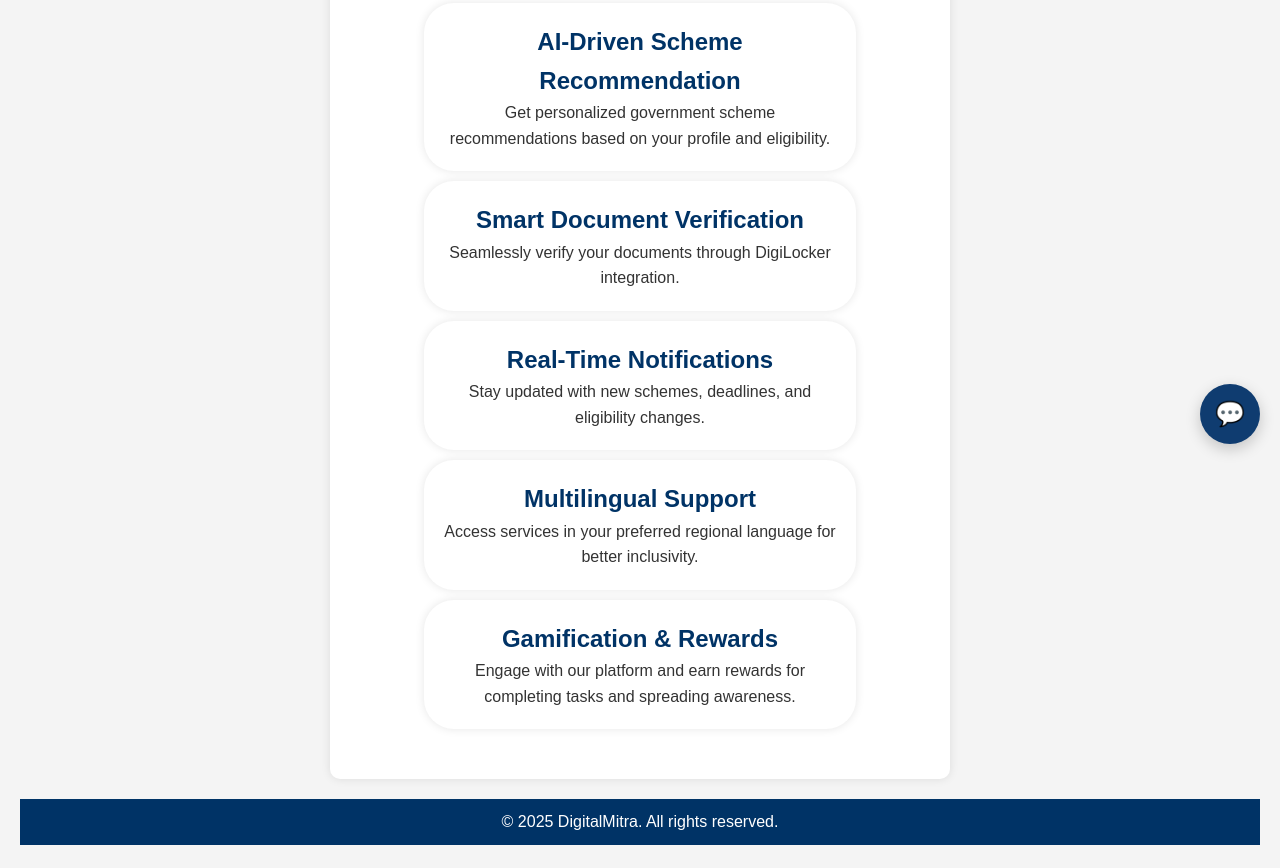
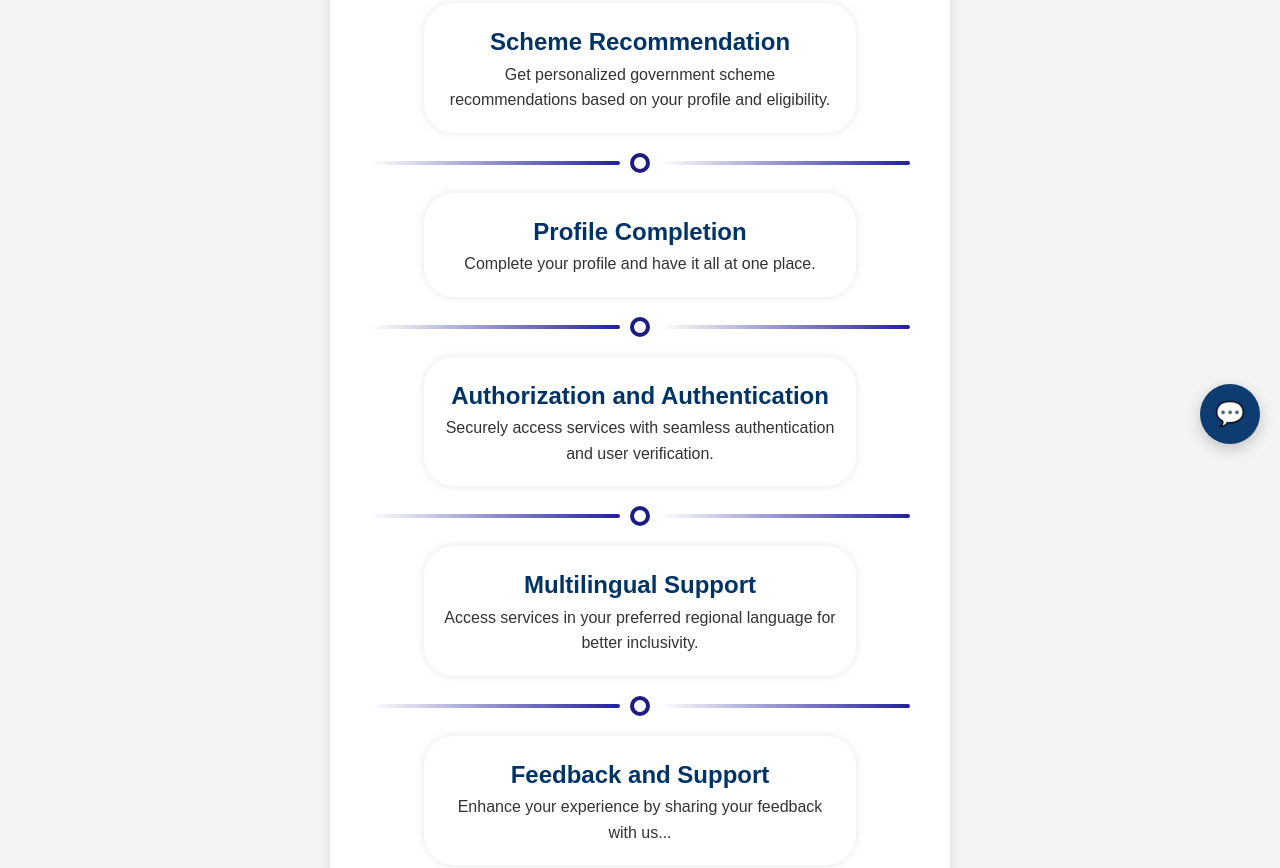
Before and after one commit to jayshreedwagh/DigitalMitra, a website: page services.html in a window 1280 px wide. Shown: the part 336-1204 px from the top of the page. Drawn offline with Linux system fonts and the light colour scheme.

Commit message:
Modifications

```diff
--- a/services.html
+++ b/services.html
@@ -54,24 +54,37 @@
          </div>
 
         <div class="service-card">
-            <h2>AI-Driven Scheme Recommendation</h2>
+            <h2>Scheme Recommendation</h2>
             <p>Get personalized government scheme recommendations based on your profile and eligibility.</p>
         </div>
+        <div class="divider">
+            <span></span>
+         </div>
         <div class="service-card">
-            <h2>Smart Document Verification</h2>
-            <p>Seamlessly verify your documents through DigiLocker integration.</p>
+            <h2>Profile Completion</h2>
+            <p>Complete your profile and have it all at one place.</p>
         </div>
+        <div class="divider">
+            <span></span>
+         </div>
+
         <div class="service-card">
-            <h2>Real-Time Notifications</h2>
-            <p>Stay updated with new schemes, deadlines, and eligibility changes.</p>
+            <h2>Authorization and Authentication</h2>
+            <p>Securely access services with seamless authentication and user verification.</p>
         </div>
+        <div class="divider">
+            <span></span>
+         </div>
         <div class="service-card">
             <h2>Multilingual Support</h2>
             <p>Access services in your preferred regional language for better inclusivity.</p>
         </div>
+        <div class="divider">
+            <span></span>
+         </div>
         <div class="service-card">
-            <h2>Gamification & Rewards</h2>
-            <p>Engage with our platform and earn rewards for completing tasks and spreading awareness.</p>
+            <h2>Feedback and Support</h2>
+            <p>Enhance your experience by sharing your feedback with us...</p>
         </div>
     </section>
 
```
Also changed, not shown: aboutus.html (+9 -3 lines).
